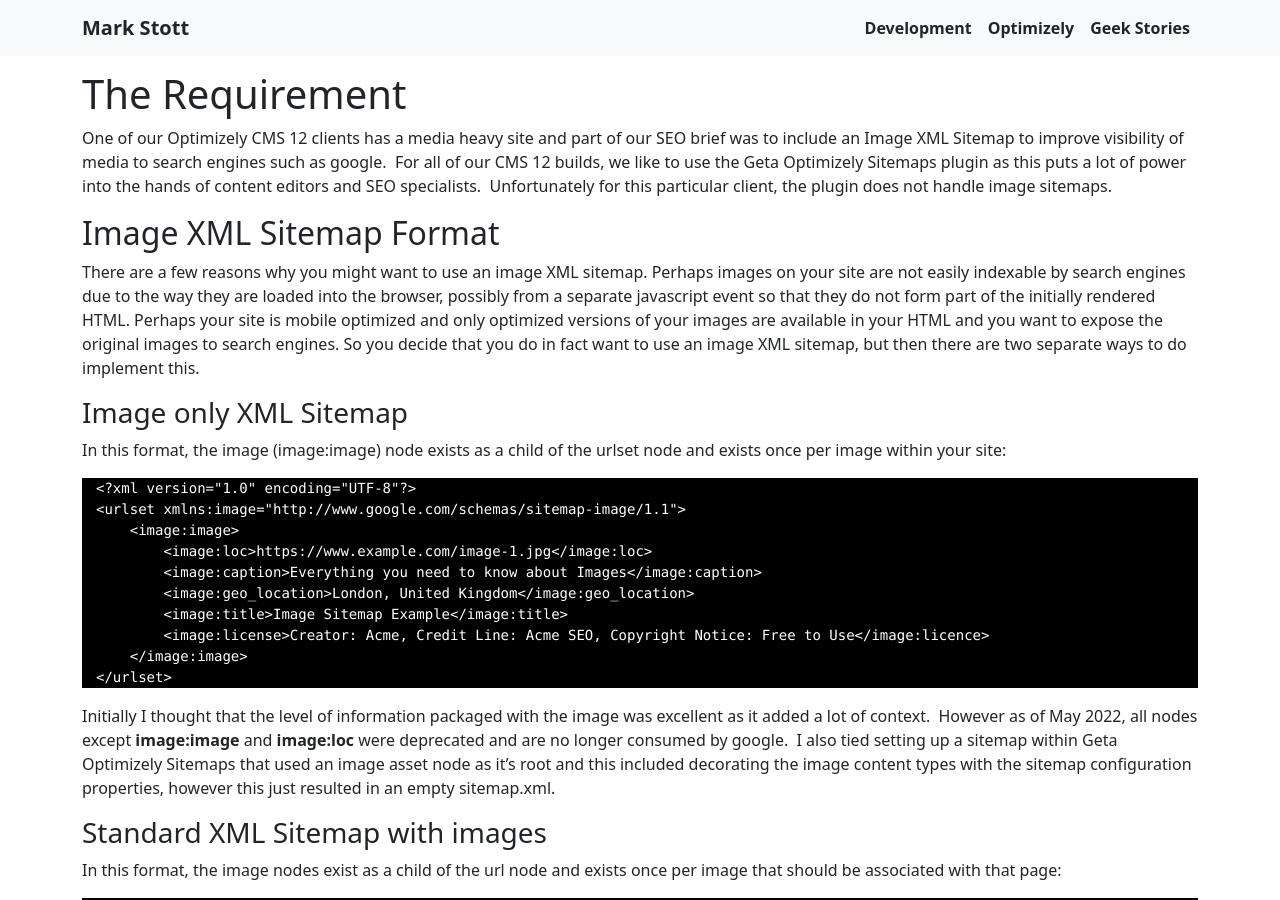
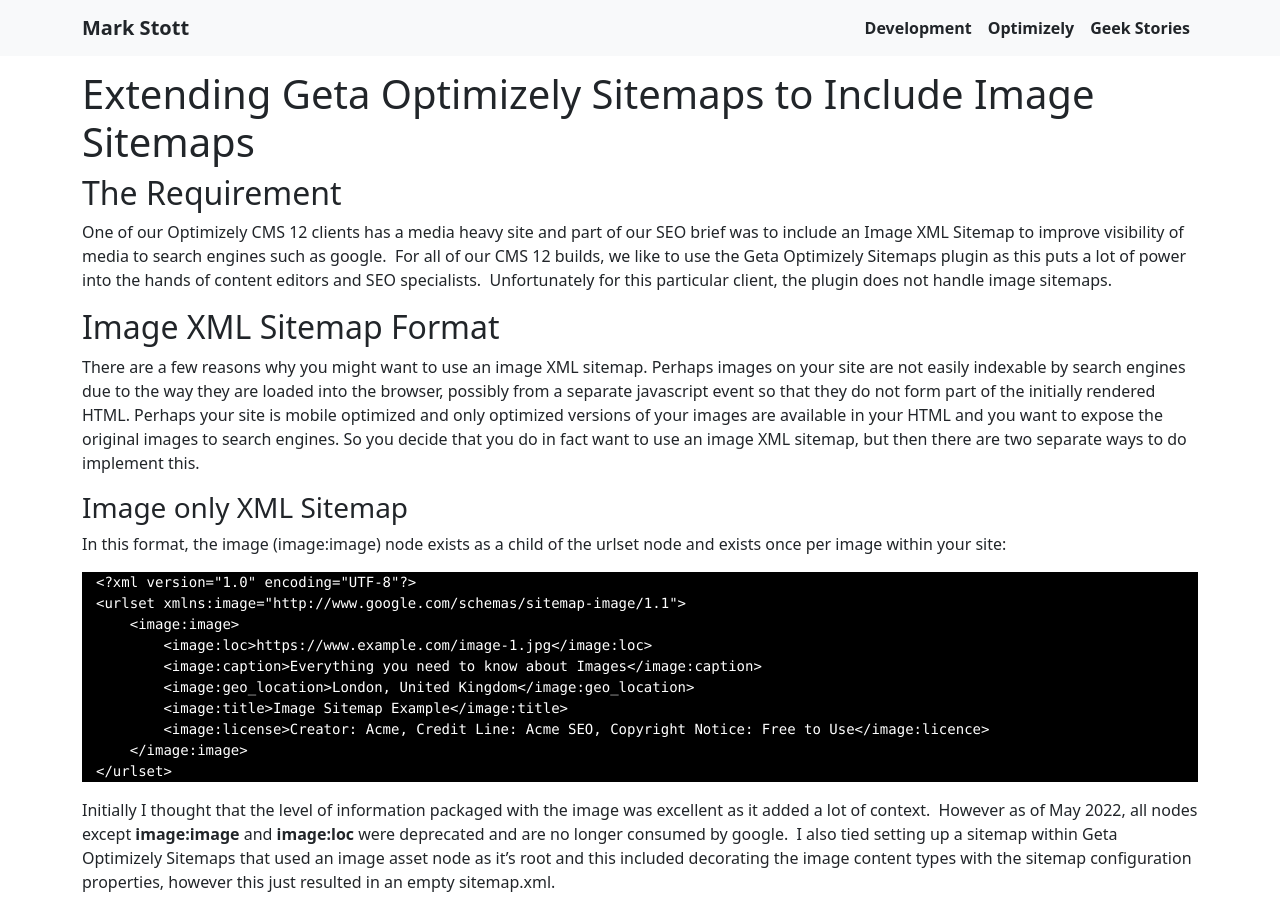
Before and after one commit to GeekInTheNorth/GeekInTheNorth.github.io, a Jekyll site: the page built from _posts/2023-07-31-extending-geta-optimizely-sitemaps.md, in a window 1280 px wide and 900 px high. Built offline with Jekyll 4.4.1, drawn with Linux system fonts in a browser that asks for light colours.

Commit message:
Update 2023-07-31-extending-geta-optimizely-sitemaps.md

```diff
--- a/_posts/2023-07-31-extending-geta-optimizely-sitemaps.md
+++ b/_posts/2023-07-31-extending-geta-optimizely-sitemaps.md
@@ -8,7 +8,9 @@
   - Optimizely
 ---
 
-# The Requirement
+# Extending Geta Optimizely Sitemaps to Include Image Sitemaps
+
+## The Requirement
 
 One of our Optimizely CMS 12 clients has a media heavy site and part of our SEO brief was to include an Image XML Sitemap to improve visibility of media to search engines such as google.  For all of our CMS 12 builds, we like to use the Geta Optimizely Sitemaps plugin as this puts a lot of power into the hands of content editors and SEO specialists.  Unfortunately for this particular client, the plugin does not handle image sitemaps.
 
```
